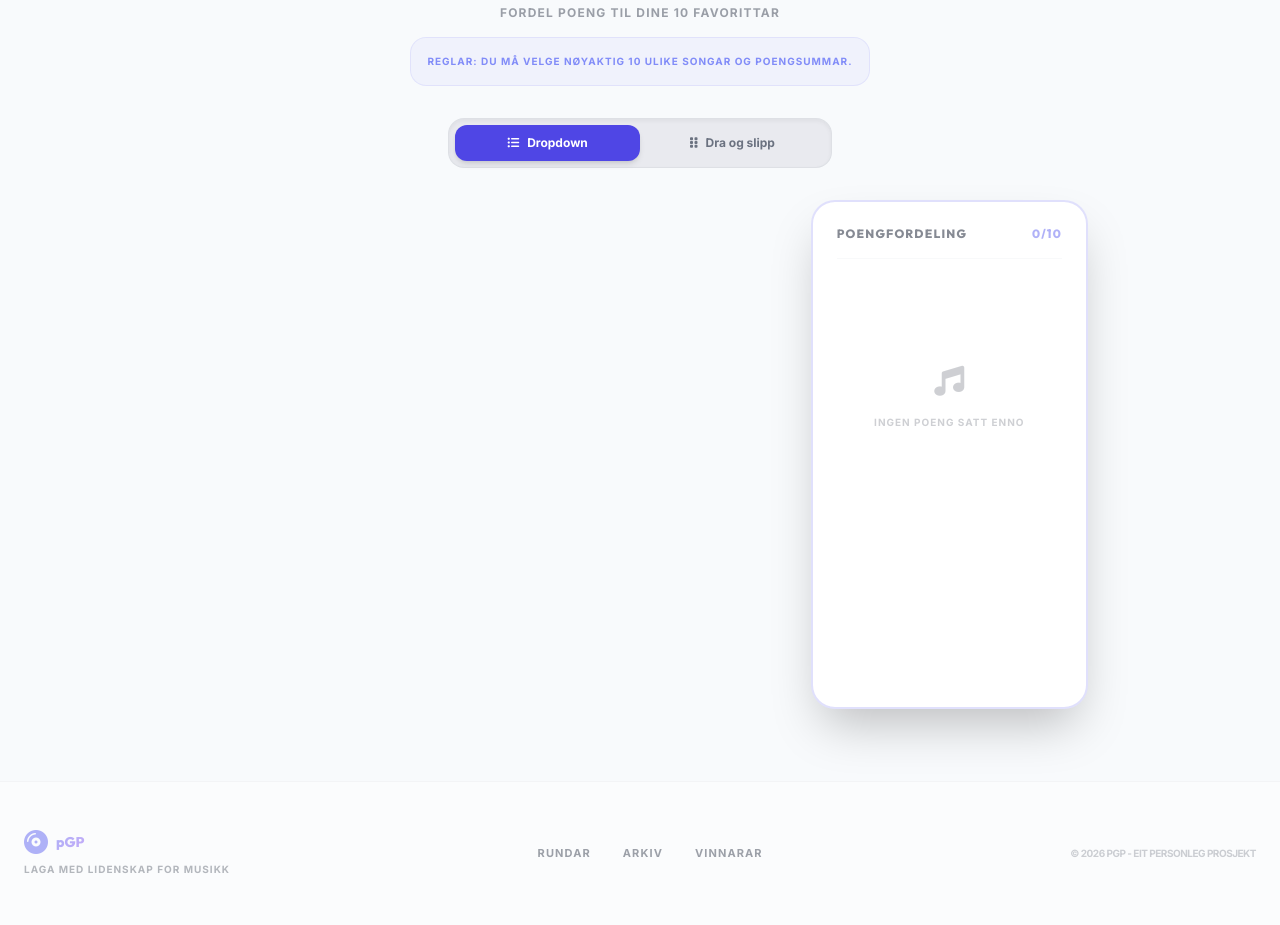
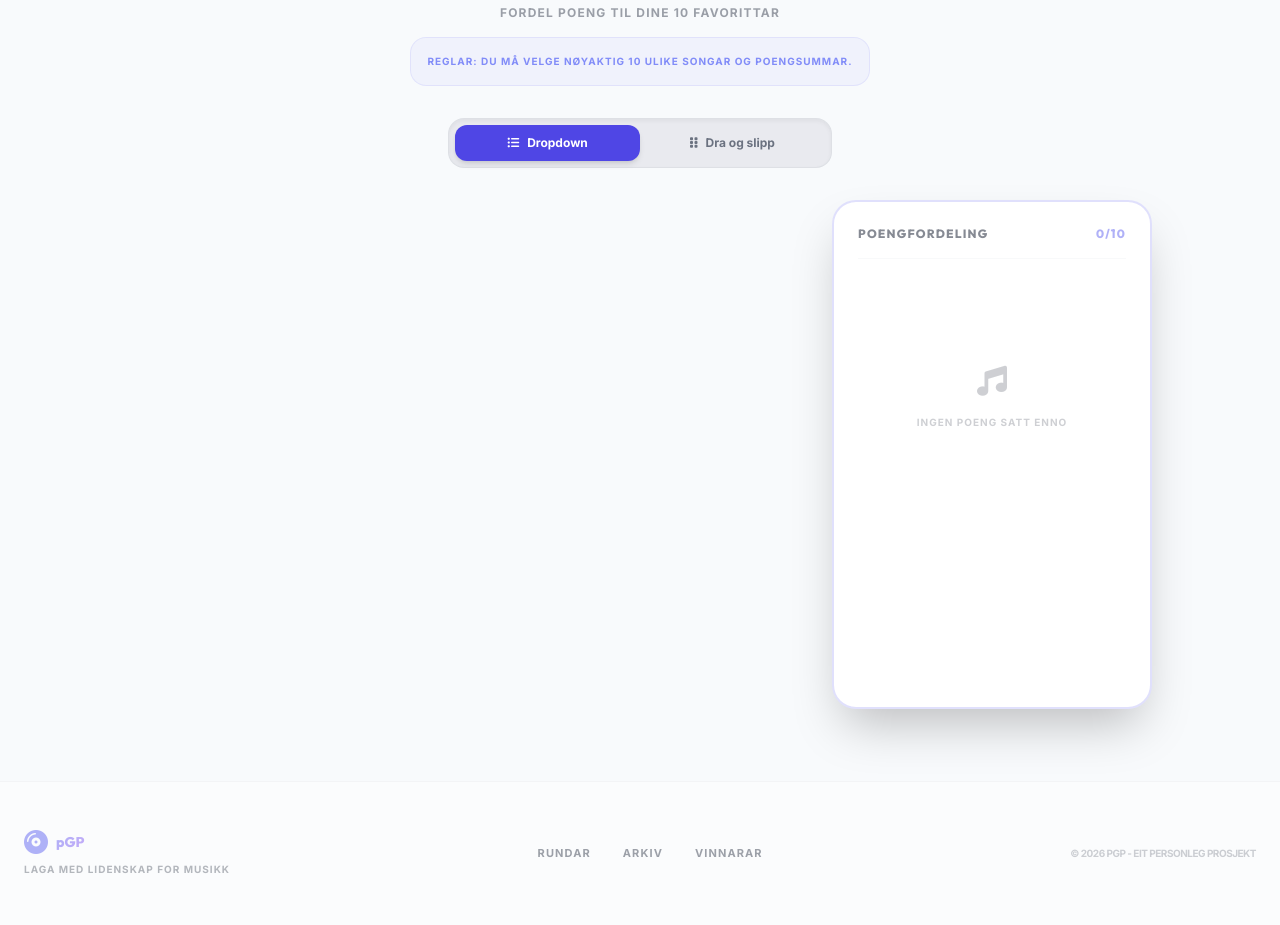
Before and after one commit to asleulv/pGPv3, a Django app: page /round/1/vote/ in a window 1280 px wide. Shown: the part 273-1198 px from the top of the page. Run offline with Django 4.2, Linux system fonts and the light colour scheme; a user stored in the database is signed in; tables that the repository leaves empty hold one stand-in row (values such as "Sample post"); some libraries are stand-ins or nearby versions.

Commit message:
Hide redundant summary sidebar in drag and drop mode and expand grid width

```diff
--- a/pgp/app/templates/app/vote_form.html
+++ b/pgp/app/templates/app/vote_form.html
@@ -3,7 +3,7 @@
 {% block title %}pGP - Avstemming{% endblock %}
 
 {% block content %}
-<div class="max-w-4xl mx-auto px-4 md:px-0 py-10 space-y-8">
+<div id="vote-container" class="max-w-5xl mx-auto px-4 md:px-0 py-10 space-y-8">
 
     <!-- Header -->
     <header class="text-center space-y-4">
@@ -29,7 +29,7 @@
 
     <div class="grid grid-cols-1 lg:grid-cols-3 gap-8 items-start">
         <!-- Main Form -->
-        <div class="lg:col-span-2 space-y-4">
+        <div id="main-vote-col" class="lg:col-span-2 space-y-4">
             <form method="post" id="voteForm">
                 {% csrf_token %}
 
@@ -120,7 +120,7 @@
         </div>
 
         <!-- Sidebar: Point Summary -->
-        <div class="lg:col-span-1 space-y-6 lg:sticky lg:top-24">
+        <div id="sidebar-summary" class="lg:col-span-1 space-y-6 lg:sticky lg:top-24">
             <section class="card !rounded-3xl border-2 border-indigo-500/20 shadow-2xl">
                 <h3 class="text-xs font-black uppercase tracking-widest opacity-50 mb-6 border-b border-gray-100 dark:border-gray-800 pb-4 flex items-center justify-between">
                     <span>Poengfordeling</span>
@@ -193,6 +193,9 @@
 // Array of 10 fixed slots corresponding to scoreRange [12, 10, 8, 7, 6, 5, 4, 3, 2, 1]
     let placedSongs = new Array(10).fill(null);
 
+    const mainVoteCol = document.getElementById('main-vote-col');
+    const sidebarSummary = document.getElementById('sidebar-summary');
+
     // Mode state
     let activeMode = localStorage.getItem('pgp_vote_mode') || 'dropdown';
 
@@ -203,12 +206,18 @@
         if (mode === 'drag') {
             dropdownView.classList.add('hidden');
             dragView.classList.remove('hidden');
+            if (sidebarSummary) sidebarSummary.classList.add('hidden');
+            if (mainVoteCol) mainVoteCol.className = 'lg:col-span-3 space-y-4';
+
             modeDragBtn.className = 'flex-1 py-2.5 px-4 rounded-xl text-xs font-bold transition-all duration-200 flex items-center justify-center gap-2 bg-indigo-600 text-white shadow-md';
             modeDropdownBtn.className = 'flex-1 py-2.5 px-4 rounded-xl text-xs font-bold transition-all duration-200 flex items-center justify-center gap-2 text-gray-500 dark:text-gray-400 hover:text-gray-900 dark:hover:text-white';
             renderDragView();
         } else {
             dragView.classList.add('hidden');
             dropdownView.classList.remove('hidden');
+            if (sidebarSummary) sidebarSummary.classList.remove('hidden');
+            if (mainVoteCol) mainVoteCol.className = 'lg:col-span-2 space-y-4';
+
             modeDropdownBtn.className = 'flex-1 py-2.5 px-4 rounded-xl text-xs font-bold transition-all duration-200 flex items-center justify-center gap-2 bg-indigo-600 text-white shadow-md';
             modeDragBtn.className = 'flex-1 py-2.5 px-4 rounded-xl text-xs font-bold transition-all duration-200 flex items-center justify-center gap-2 text-gray-500 dark:text-gray-400 hover:text-gray-900 dark:hover:text-white';
         }
```
